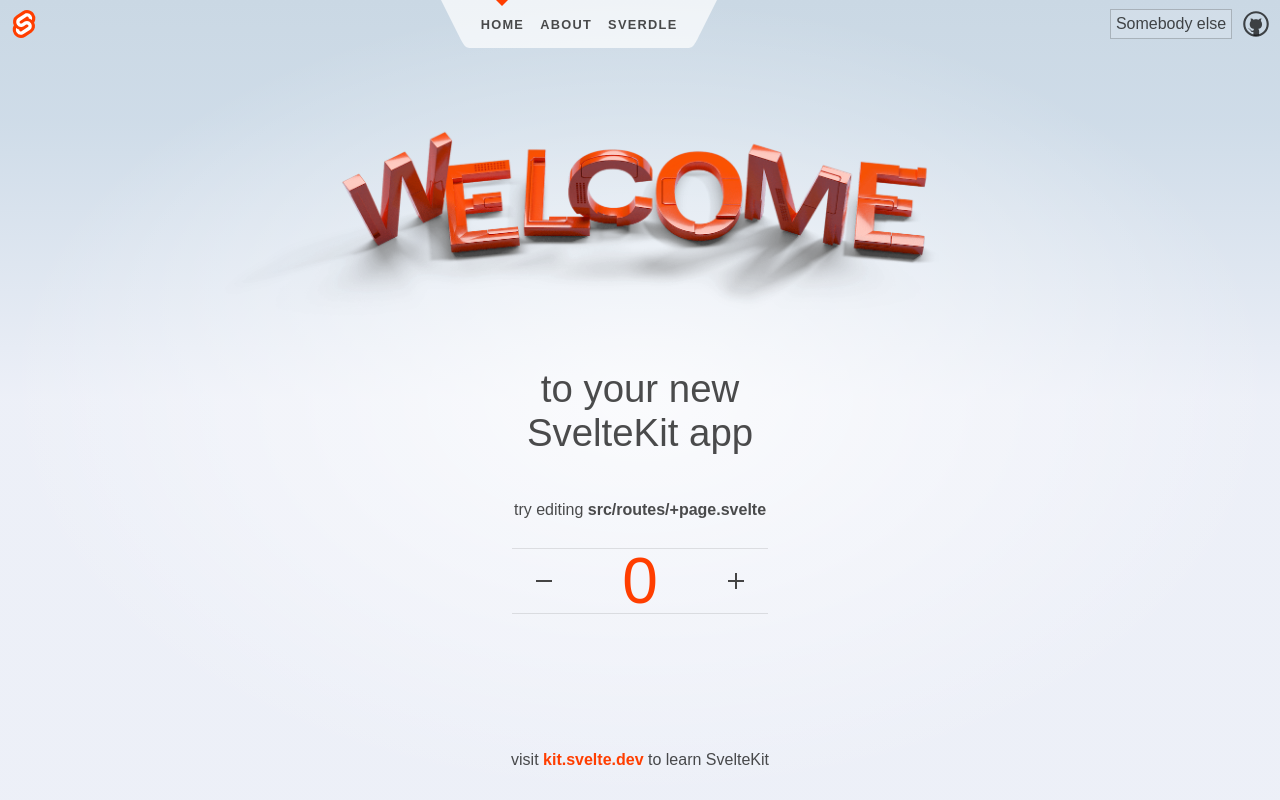
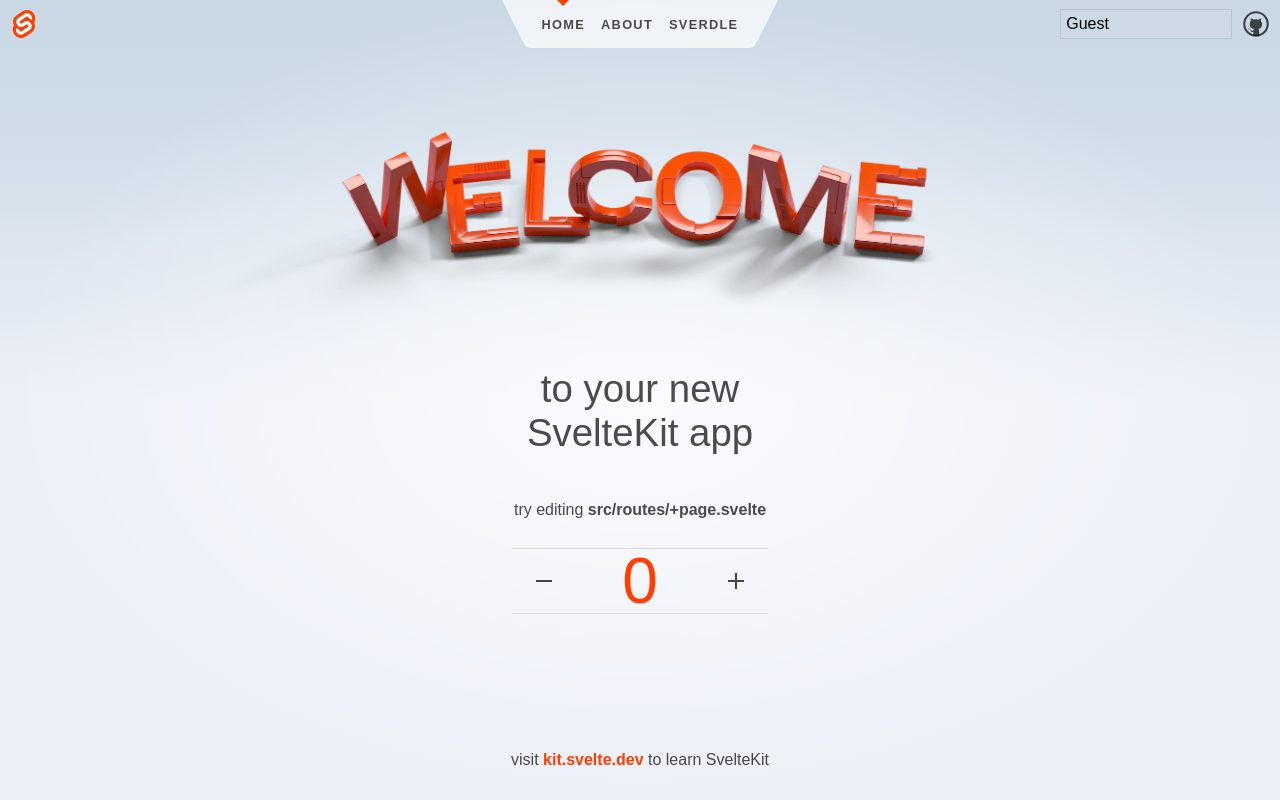
Before and after one commit to gordon-cs/cps353-svelte-demo, a SvelteKit app in the folder myapp/: page / in a window 1280 px wide. Built offline with nearby package versions, Linux system fonts and the light colour scheme.

Commit message:
Add username box and store

```diff
--- a/myapp/src/routes/Header.svelte
+++ b/myapp/src/routes/Header.svelte
@@ -3,13 +3,17 @@
  import logo from '$lib/images/svelte-logo.svg';
  import github from '$lib/images/github.svg';
  import User from './User.svelte';
+ import UserBalance from './UserBalance.svelte';
 </script>
 
 <header>
-    <div class="corner">
-	<a href="https://kit.svelte.dev">
-	    <img src={logo} alt="SvelteKit" />
-	</a>
+    <div class="together">
+        <div class="corner">
+	    <a href="https://kit.svelte.dev">
+	        <img src={logo} alt="SvelteKit" />
+	    </a>
+        </div>
+        <UserBalance />
     </div>
 
     <nav>
--- a/myapp/src/routes/User.svelte
+++ b/myapp/src/routes/User.svelte
@@ -1,9 +1,23 @@
-<span class="username">Somebody else</span>
+<script>
+ import { username } from './user-store.js';
+ let name = 'Guest';
+
+ function setUsername() {
+     $username = name;
+ }
+</script>
+
+<form on:submit|preventDefault={() => setUsername()}>
+    <input class="username" id="newname" bind:value={name} />
+</form>
+<!-- {$username} -->
 
 <style>
  .username {
      padding: .3em;
-     background-color: rgba(255, 255, 255, .15);
-     border: solid thin rgba(0, 0, 0, .2);
+     background-color: rgba(255, 255, 255, .05);
+     border: solid thin rgba(0, 0, 0, .1);
+     width: 10em;
+     min-width: 10em;
  }
 </style>
--- /dev/null
+++ b/myapp/src/routes/UserBalance.svelte
@@ -0,0 +1,14 @@
+<!-- Spacer component takes up space on left to balance space taken
+   -- on right by User.
+-->
+<span class="username"> </span>
+
+<style>
+ .username {
+     padding: .3em;
+     background-color: rgba(255, 255, 255, 0);
+     border: solid thin rgba(0, 0, 0, 0);
+     width: 10em;
+     min-width: 10em;
+ }
+</style>
--- /dev/null
+++ b/myapp/src/routes/user-store.js
@@ -0,0 +1,3 @@
+import { writable } from 'svelte/store';
+
+export const username = writable("(guest)");
```
